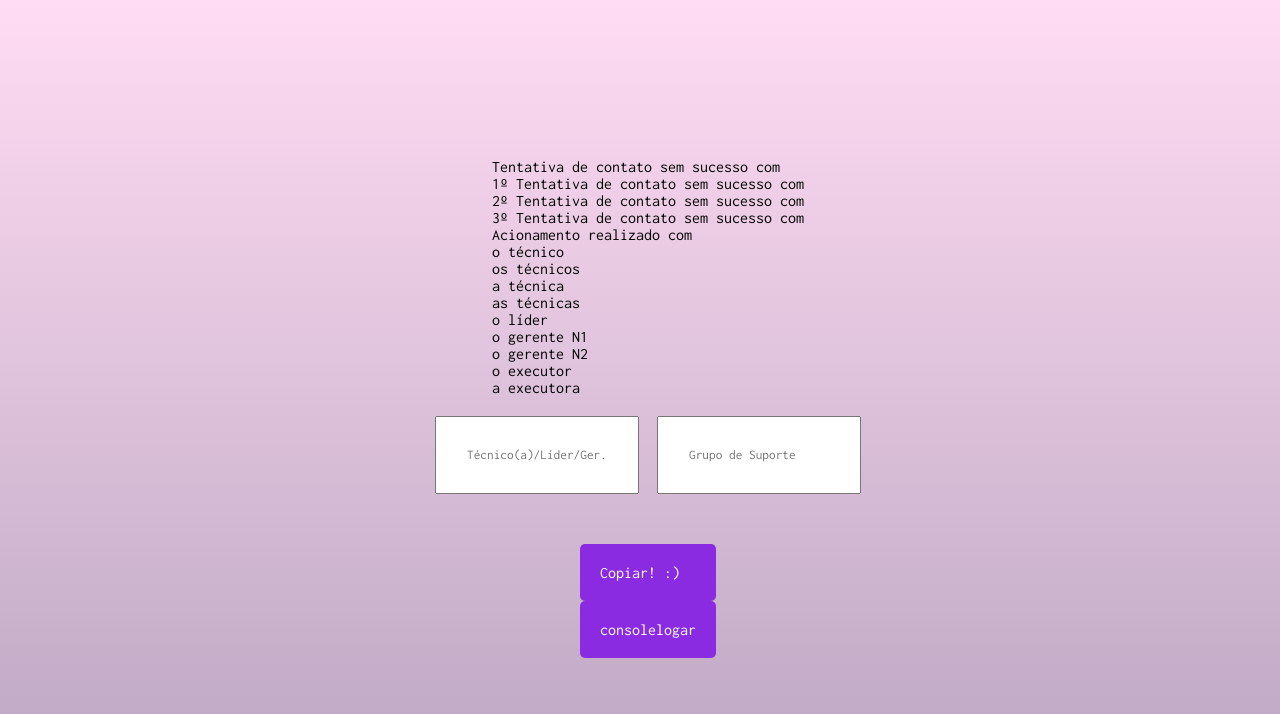
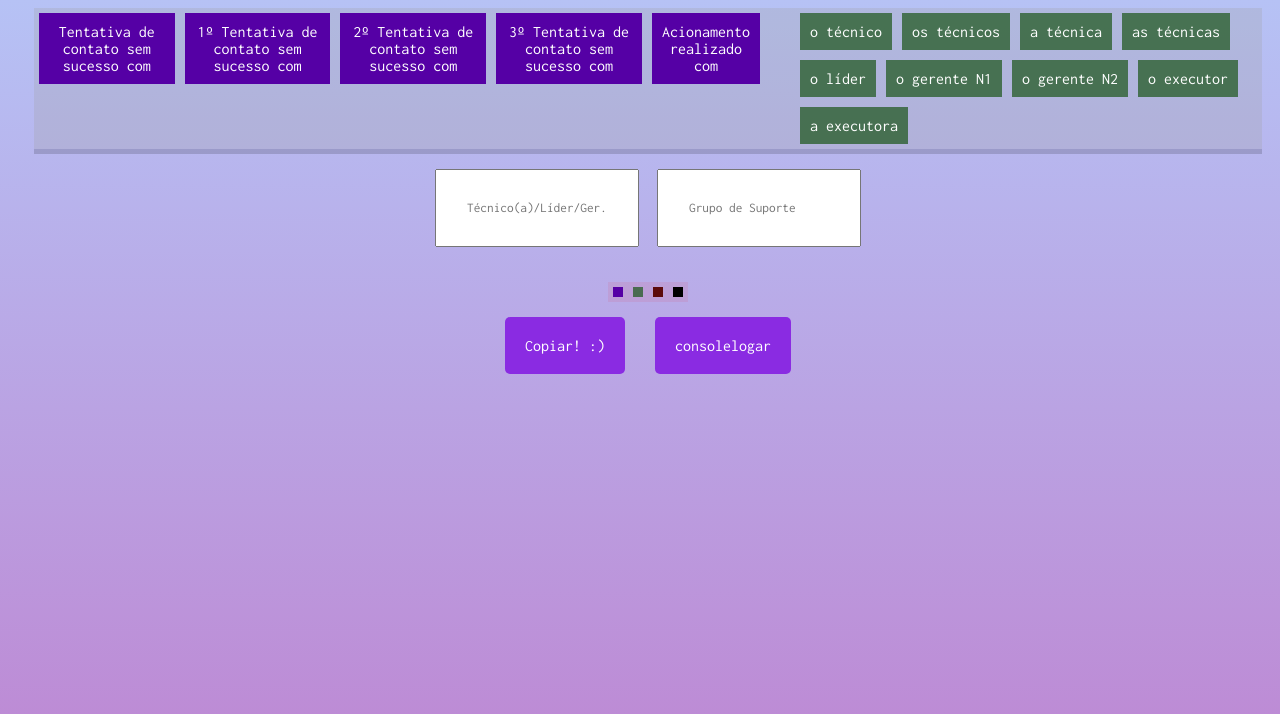
Before and after one commit to pedrohenriko/mascaras, a plain HTML site: page index.html in a window 1280 px wide. Drawn offline with Linux system fonts and the light colour scheme.

Commit message:
Update style.css

```diff
--- a/style.css
+++ b/style.css
@@ -3,24 +3,29 @@
 * {
     font-family: 'Inconsolata', monospace;
 }
+
 body {
     width: 100vw;
     height: 100vh;
-    background: linear-gradient(to bottom, #ffdcf3, #b9a4c0);;
+    background: linear-gradient(to bottom, #b6c2f5, #be84d1);
+    overflow: hidden;
 }
+
 .container {
     height: 100vh;
     width: 100vw;
     display: flex;
     align-items: center;
-    justify-content: center;
+    justify-content: start;
     flex-direction: column;
     gap: 15px;
 }
+
 input {
     padding: 30px;
     margin: 5px;
 }
+
 .copy {
     cursor: pointer;
     background-color: blueviolet;
@@ -35,6 +40,7 @@ textarea {
     resize: none;
     padding: 5px;
 }
+
 .selecionarTecnicos {
     width: fit-content;
     background-color: rgb(165, 0, 0);
@@ -43,8 +49,129 @@ textarea {
     margin: 5px;
     cursor: pointer;
 }
+
 .tecnicos {
     display: flex;
     flex-wrap: wrap;
-    width: 70%;
+    width: 18%;
+    justify-content: space-evenly;
+    align-items: flex-start;
 }
+
+div#tecnicosLista[disabled] {
+    background-color: rgb(22, 0, 0);
+    color: white;
+}
+
+.conteudo {
+    display: flex;
+    align-items: center;
+    background-color: rgba(240, 0, 0, 0.075);
+}
+
+.mascaraBefore {
+    /* width: fit-content; */
+    background-color: rgb(85, 0, 165);
+    color: white;
+    padding: 5px;
+    margin: 5px;
+    cursor: pointer;
+    position: relative;
+}
+
+.mascaraAfter {
+    /* width: fit-content; */
+    background-color: rgb(92, 11, 11);
+    color: white;
+    padding: 5px;
+    margin: 5px;
+    cursor: pointer;
+}
+
+.pontoOuVirgula {
+    /* width: fit-content; */
+    background-color: rgb(0, 0, 0);
+    color: white;
+    padding: 5px;
+    margin: 5px;
+    cursor: pointer;
+}
+
+.alinhamento {
+    /* width: fit-content; */
+    background-color: rgba(37, 0, 0, 0.048);
+    color: white;
+    padding: 5px;
+    margin: 5px;
+    cursor: pointer;
+}
+
+.cargo {
+    /* width: fit-content; */
+    background-color: rgba(30, 87, 28, 0.719);
+    color: white;
+    padding: 5px;
+    margin: 5px;
+    cursor: pointer;
+}
+
+.botoes {
+    display: flex;
+    gap: 30px;
+}
+
+.areaDeCima {
+    width: 96%;
+    display: flex;
+    justify-content: start;
+    align-items: start;
+    gap: 30px;
+    background-color: rgba(158, 158, 158, 0.26);
+    box-shadow: 0 5px rgba(0, 0, 0, 0.158);
+}
+
+.areaEsquerda {
+    display: flex;
+    /* flex-wrap: wrap; */
+    /* flex-direction: column; */
+}
+
+.itemsaoEsquerda {
+    background-color: rgb(85, 0, 165);
+    color: white;
+    padding: 10px;
+    margin: 5px;
+    text-align: center;
+    cursor: pointer;
+    justify-content: center;
+    align-items: center;
+}
+
+.areaEsquerda2 {
+    display: flex;
+    flex-wrap: wrap;
+    /* flex-direction: column; */
+}
+
+.itemsaoEsquerda2 {
+    background-color: rgba(30, 87, 28, 0.719);
+    color: white;
+    padding: 10px;
+    margin: 5px;
+    text-align: center;
+    cursor: pointer;
+}
+
+.areaDireita{
+    display: flex;
+    flex-wrap: wrap;
+}
+
+.alinhamentos{
+    background-color: rgba(37, 0, 0, 0.048);
+    color: white;
+    padding: 10px;
+    margin: 5px;
+    text-align: center;
+    cursor: pointer;
+}
```
